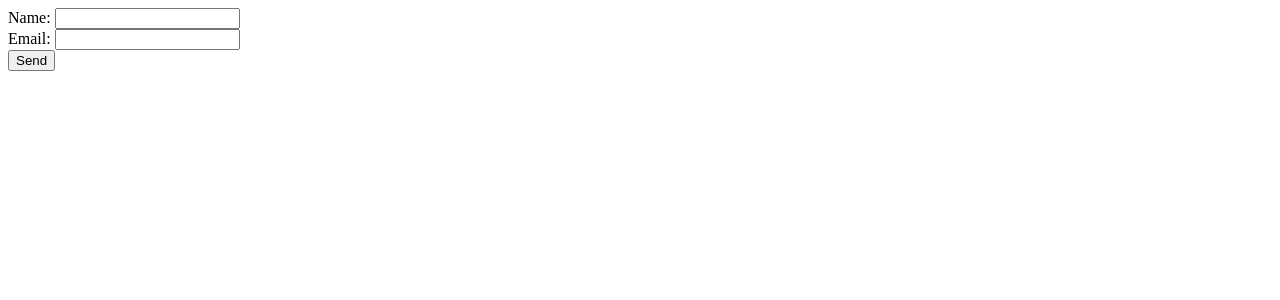
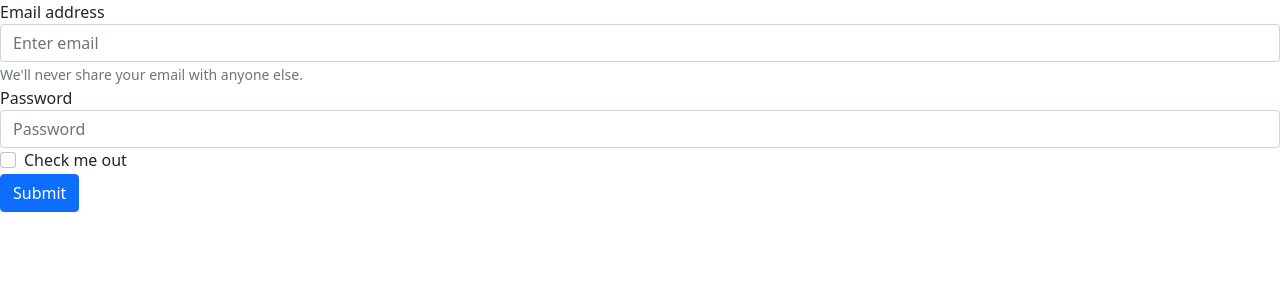
Before and after one commit to TatyanaBerlenko/form_examples, a Flask app: page / in a window 1280 px wide. Shown: the top 300 px of the page. Run offline with Flask 3, Linux system fonts and the light colour scheme.

Commit message:
add_bootstrap

```diff
--- a/server.py
+++ b/server.py
@@ -5,10 +5,10 @@ app = Flask(__name__)
 
 @app.route('/')
 def show_form():
-    return render_template('simple.html')
+    return render_template('bootstrap_example.html')
 
 
-@app.route('/submit', methods=['POST'])
+@app.route('/save', methods=['POST'])
 def submit_form():
     name = request.form.get('name')
     email = request.form.get('email')
@@ -18,6 +18,19 @@ def submit_form():
     return render_template('result.html', name=name, email=email)
 
 
+@app.route('/submit_bootstrap', methods=['POST'])
+def submit_bootstrap_form():
+    email = request.form.get('email')
+    password = request.form.get('password')
+    checked = request.form.get('checked')
+    print(f"Received: Email - {email}")
+    print(f"Received: Password - {password}")
+    print(f"Received: is checked - {checked}")
+
+    return f"Received: Email: {email}, Checkbox: {'Yes' if checked else 'No'}"
+
+
+
 
 if __name__ == '__main__':
     app.run(port=5001)
--- /dev/null
+++ b/templates/bootstrap_example.html
@@ -0,0 +1,62 @@
+<!DOCTYPE html>
+<html lang="en">
+<head>
+    <meta charset="UTF-8">
+    <title>Title</title>
+  <link href="https://cdn.jsdelivr.net/npm/bootstrap@5.1.3/dist/css/bootstrap.min.css" rel="stylesheet">
+
+</head>
+<body>
+<form>
+  <div class="form-group">
+    <label for="exampleInputEmail1">Email address</label>
+    <input type="email" class="form-control" id="exampleInputEmail1" aria-describedby="emailHelp" placeholder="Enter email">
+    <small id="emailHelp" class="form-text text-muted">We'll never share your email with anyone else.</small>
+  </div>
+  <div class="form-group">
+    <label for="exampleInputPassword1">Password</label>
+    <input type="password" class="form-control" id="exampleInputPassword1" placeholder="Password">
+  </div>
+  <div class="form-check">
+    <input type="checkbox" class="form-check-input" id="exampleCheck1">
+    <label class="form-check-label" for="exampleCheck1">Check me out</label>
+  </div>
+  <button type="submit" class="btn btn-primary">Submit</button>
+</form>
+<div id="result" class="mt-3"></div>
+<script src="https://code.jquery.com/jquery-3.6.0.min.js"></script>
+<script>
+$(document).ready(function() {
+    $('form').on('submit', function(e) {
+        e.preventDefault();
+
+        let formData = {
+                email: $('#exampleInputEmail1').val(),
+                password: $('#exampleInputPassword1').val(),
+                checked: $('#exampleCheck1').is(':checked')
+            };
+
+            $.ajax({
+                url: '/submit_bootstrap',
+                type: 'POST',
+                data: formData,
+                success: function(response) {
+                    $('#result').html(
+                        '<div class="alert alert-success">' +
+                        response +
+                        '</div>'
+                    );
+                },
+                error: function(error) {
+                    $('#result').html(
+                        '<div class="alert alert-danger">' +
+                        'Error occurred!' +
+                        '</div>'
+                    );
+                }
+            });
+        });
+    });
+</script>
+</body>
+</html>
--- a/templates/simple.html
+++ b/templates/simple.html
@@ -8,7 +8,7 @@
 </head>
 <body>
 
-<form action="/submit" method="POST">
+<form action="/save" method="POST">
 
     <div>
         <label for="name">Name:</label>
@@ -17,7 +17,7 @@
 
     <div>
         <label for="email">Email:</label>
-        <input type="email" id="email" name="email" required>
+        <input id="email" name="email" required>
     </div>
 
     <button type="submit">Send</button>
```
